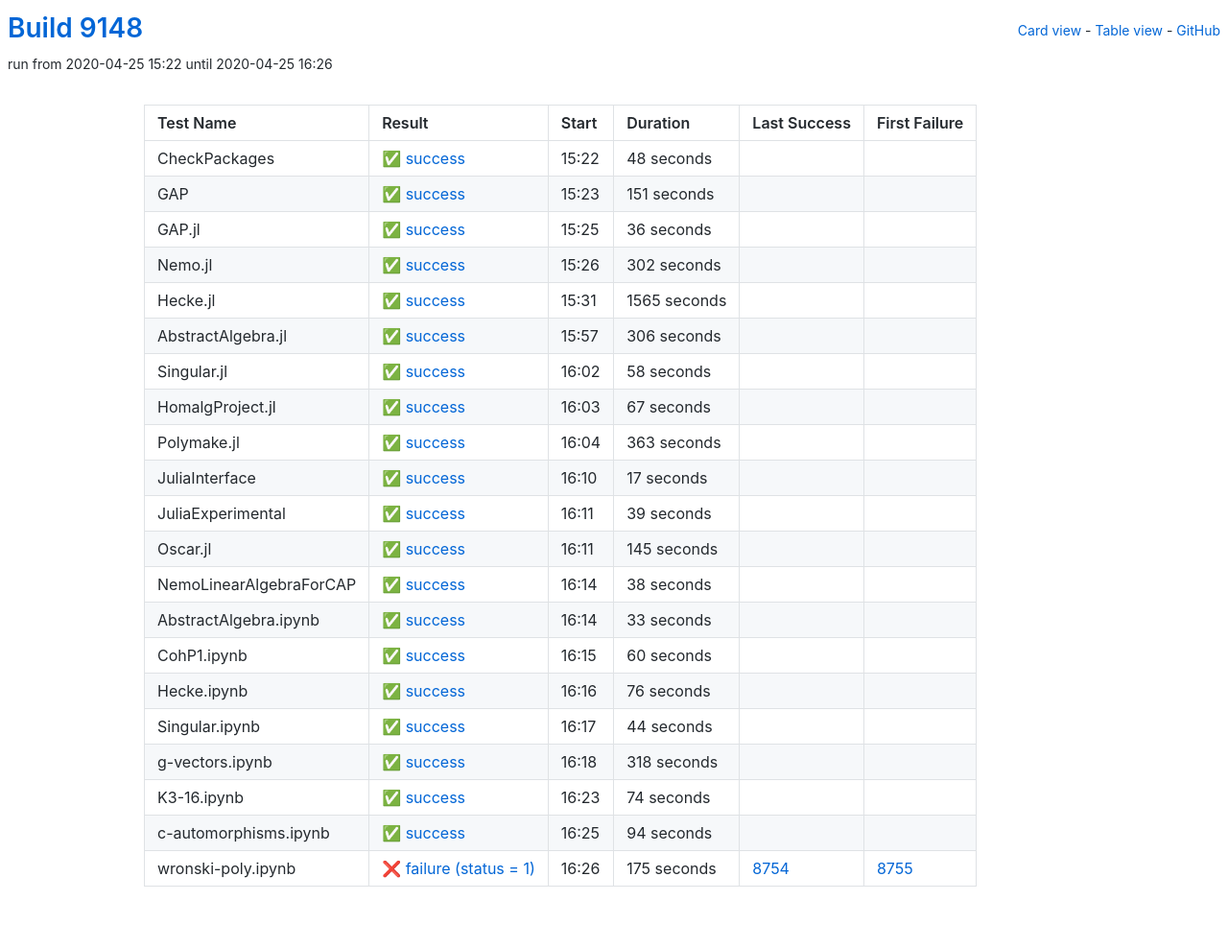
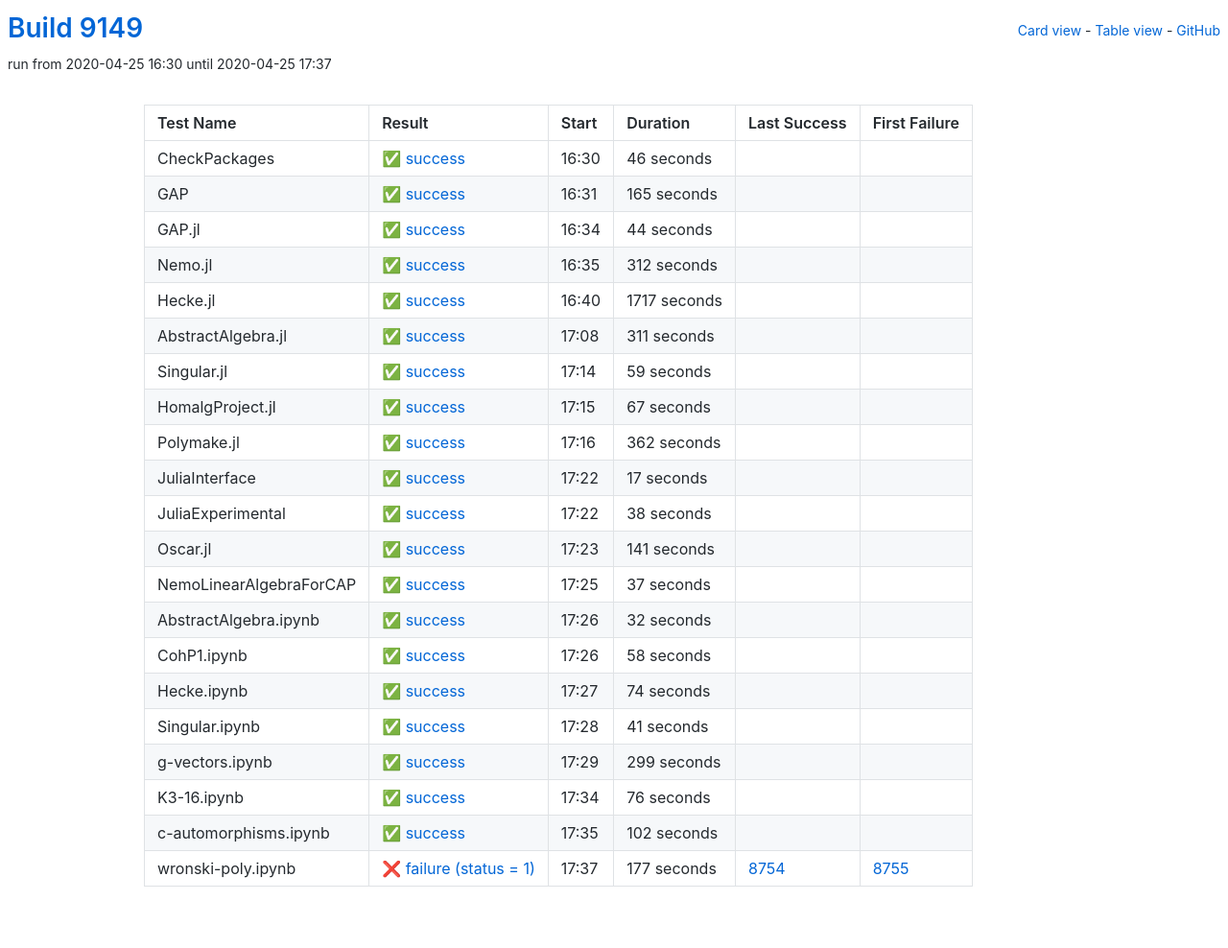
Before and after one commit to oscar-system/oscar-ci-status, a Jekyll site: the page built from table.html, in a window 1280 px wide. Shown: the whole page at 96% size. Built offline with Jekyll 4.4.1, drawn with Linux system fonts in a browser that asks for light colours.

Commit message:
Build 9149

```diff
--- a/_data/ci.yml
+++ b/_data/ci.yml
@@ -1,71 +1,159 @@
-build: 9148
-build_url: https://oscarci.mathematik.uni-kl.de/job/oscar/9148/
+build: 9149
+build_url: https://oscarci.mathematik.uni-kl.de/job/oscar/9149/
 job: oscar
 tests:
-- duration: 48
+- duration: 46
   exitcode: 0
   first_failure: false
   first_failure_url: null
   last_success: false
   last_success_url: null
-  log: https://oscarci.mathematik.uni-kl.de/job/oscar/9148/artifact/logs/build-9148/CheckPackages.log
+  log: https://oscarci.mathematik.uni-kl.de/job/oscar/9149/artifact/logs/build-9149/CheckPackages.log
   name: CheckPackages
-  start: 2020-04-25 15:22
+  start: 2020-04-25 16:30
   status: success
   success: true
-- duration: 151
+- duration: 165
   exitcode: 0
   first_failure: false
   first_failure_url: null
   last_success: false
   last_success_url: null
-  log: https://oscarci.mathematik.uni-kl.de/job/oscar/9148/artifact/logs/build-9148/GAP.log
+  log: https://oscarci.mathematik.uni-kl.de/job/oscar/9149/artifact/logs/build-9149/GAP.log
   name: GAP
-  start: 2020-04-25 15:23
+  start: 2020-04-25 16:31
   status: success
   success: true
-- duration: 36
+- duration: 44
   exitcode: 0
   first_failure: false
   first_failure_url: null
   last_success: false
   last_success_url: null
-  log: https://oscarci.mathematik.uni-kl.de/job/oscar/9148/artifact/logs/build-9148/GAP.jl.log
+  log: https://oscarci.mathematik.uni-kl.de/job/oscar/9149/artifact/logs/build-9149/GAP.jl.log
   name: GAP.jl
-  start: 2020-04-25 15:25
+  start: 2020-04-25 16:34
   status: success
   success: true
-- duration: 302
+- duration: 312
   exitcode: 0
   first_failure: false
   first_failure_url: null
   last_success: false
   last_success_url: null
-  log: https://oscarci.mathematik.uni-kl.de/job/oscar/9148/artifact/logs/build-9148/Nemo.jl.log
+  log: https://oscarci.mathematik.uni-kl.de/job/oscar/9149/artifact/logs/build-9149/Nemo.jl.log
   name: Nemo.jl
-  start: 2020-04-25 15:26
+  start: 2020-04-25 16:35
   status: success
   success: true
-- duration: 1565
+- duration: 1717
   exitcode: 0
   first_failure: false
   first_failure_url: null
   last_success: false
   last_success_url: null
-  log: https://oscarci.mathematik.uni-kl.de/job/oscar/9148/artifact/logs/build-9148/Hecke.jl.log
+  log: https://oscarci.mathematik.uni-kl.de/job/oscar/9149/artifact/logs/build-9149/Hecke.jl.log
   name: Hecke.jl
-  start: 2020-04-25 15:31
+  start: 2020-04-25 16:40
   status: success
   success: true
-- duration: 306
+- duration: 311
   exitcode: 0
   first_failure: false
   first_failure_url: null
   last_success: false
   last_success_url: null
-  log: https://oscarci.mathematik.uni-kl.de/job/oscar/9148/artifact/logs/build-9148/AbstractAlgebra.jl.log
+  log: https://oscarci.mathematik.uni-kl.de/job/oscar/9149/artifact/logs/build-9149/AbstractAlgebra.jl.log
   name: AbstractAlgebra.jl
-  start: 2020-04-25 15:57
+  start: 2020-04-25 17:08
+  status: success
+  success: true
+- duration: 59
+  exitcode: 0
+  first_failure: false
+  first_failure_url: null
+  last_success: false
+  last_success_url: null
+  log: https://oscarci.mathematik.uni-kl.de/job/oscar/9149/artifact/logs/build-9149/Singular.jl.log
+  name: Singular.jl
+  start: 2020-04-25 17:14
+  status: success
+  success: true
+- duration: 67
+  exitcode: 0
+  first_failure: false
+  first_failure_url: null
+  last_success: false
+  last_success_url: null
+  log: https://oscarci.mathematik.uni-kl.de/job/oscar/9149/artifact/logs/build-9149/HomalgProject.jl.log
+  name: HomalgProject.jl
+  start: 2020-04-25 17:15
+  status: success
+  success: true
+- duration: 362
+  exitcode: 0
+  first_failure: false
+  first_failure_url: null
+  last_success: false
+  last_success_url: null
+  log: https://oscarci.mathematik.uni-kl.de/job/oscar/9149/artifact/logs/build-9149/Polymake.jl.log
+  name: Polymake.jl
+  start: 2020-04-25 17:16
+  status: success
+  success: true
+- duration: 17
+  exitcode: 0
+  first_failure: false
+  first_failure_url: null
+  last_success: false
+  last_success_url: null
+  log: https://oscarci.mathematik.uni-kl.de/job/oscar/9149/artifact/logs/build-9149/JuliaInterface.log
+  name: JuliaInterface
+  start: 2020-04-25 17:22
+  status: success
+  success: true
+- duration: 38
+  exitcode: 0
+  first_failure: false
+  first_failure_url: null
+  last_success: false
+  last_success_url: null
+  log: https://oscarci.mathematik.uni-kl.de/job/oscar/9149/artifact/logs/build-9149/JuliaExperimental.log
+  name: JuliaExperimental
+  start: 2020-04-25 17:22
+  status: success
+  success: true
+- duration: 141
+  exitcode: 0
+  first_failure: false
+  first_failure_url: null
+  last_success: false
+  last_success_url: null
+  log: https://oscarci.mathematik.uni-kl.de/job/oscar/9149/artifact/logs/build-9149/Oscar.jl.log
+  name: Oscar.jl
+  start: 2020-04-25 17:23
+  status: success
+  success: true
+- duration: 37
+  exitcode: 0
+  first_failure: false
+  first_failure_url: null
+  last_success: false
+  last_success_url: null
+  log: https://oscarci.mathematik.uni-kl.de/job/oscar/9149/artifact/logs/build-9149/NemoLinearAlgebraForCAP.log
+  name: NemoLinearAlgebraForCAP
+  start: 2020-04-25 17:25
+  status: success
+  success: true
+- duration: 32
+  exitcode: 0
+  first_failure: false
+  first_failure_url: null
+  last_success: false
+  last_success_url: null
+  log: https://oscarci.mathematik.uni-kl.de/job/oscar/9149/artifact/logs/build-9149/AbstractAlgebra.ipynb.log
+  name: AbstractAlgebra.ipynb
+  start: 2020-04-25 17:26
   status: success
   success: true
 - duration: 58
@@ -74,97 +162,42 @@ tests:
   first_failure_url: null
   last_success: false
   last_success_url: null
-  log: https://oscarci.mathematik.uni-kl.de/job/oscar/9148/artifact/logs/build-9148/Singular.jl.log
-  name: Singular.jl
-  start: 2020-04-25 16:02
+  log: https://oscarci.mathematik.uni-kl.de/job/oscar/9149/artifact/logs/build-9149/CohP1.ipynb.log
+  name: CohP1.ipynb
+  start: 2020-04-25 17:26
   status: success
   success: true
-- duration: 67
+- duration: 74
   exitcode: 0
   first_failure: false
   first_failure_url: null
   last_success: false
   last_success_url: null
-  log: https://oscarci.mathematik.uni-kl.de/job/oscar/9148/artifact/logs/build-9148/HomalgProject.jl.log
-  name: HomalgProject.jl
-  start: 2020-04-25 16:03
+  log: https://oscarci.mathematik.uni-kl.de/job/oscar/9149/artifact/logs/build-9149/Hecke.ipynb.log
+  name: Hecke.ipynb
+  start: 2020-04-25 17:27
   status: success
   success: true
-- duration: 363
+- duration: 41
   exitcode: 0
   first_failure: false
   first_failure_url: null
   last_success: false
   last_success_url: null
-  log: https://oscarci.mathematik.uni-kl.de/job/oscar/9148/artifact/logs/build-9148/Polymake.jl.log
-  name: Polymake.jl
-  start: 2020-04-25 16:04
+  log: https://oscarci.mathematik.uni-kl.de/job/oscar/9149/artifact/logs/build-9149/Singular.ipynb.log
+  name: Singular.ipynb
+  start: 2020-04-25 17:28
   status: success
   success: true
-- duration: 17
+- duration: 299
   exitcode: 0
   first_failure: false
   first_failure_url: null
   last_success: false
   last_success_url: null
-  log: https://oscarci.mathematik.uni-kl.de/job/oscar/9148/artifact/logs/build-9148/JuliaInterface.log
-  name: JuliaInterface
-  start: 2020-04-25 16:10
-  status: success
-  success: true
-- duration: 39
-  exitcode: 0
-  first_failure: false
-  first_failure_url: null
-  last_success: false
-  last_success_url: null
-  log: https://oscarci.mathematik.uni-kl.de/job/oscar/9148/artifact/logs/build-9148/JuliaExperimental.log
-  name: JuliaExperimental
-  start: 2020-04-25 16:11
-  status: success
-  success: true
-- duration: 145
-  exitcode: 0
-  first_failure: false
-  first_failure_url: null
-  last_success: false
-  last_success_url: null
-  log: https://oscarci.mathematik.uni-kl.de/job/oscar/9148/artifact/logs/build-9148/Oscar.jl.log
-  name: Oscar.jl
-  start: 2020-04-25 16:11
-  status: success
-  success: true
-- duration: 38
-  exitcode: 0
-  first_failure: false
-  first_failure_url: null
-  last_success: false
-  last_success_url: null
-  log: https://oscarci.mathematik.uni-kl.de/job/oscar/9148/artifact/logs/build-9148/NemoLinearAlgebraForCAP.log
-  name: NemoLinearAlgebraForCAP
-  start: 2020-04-25 16:14
-  status: success
-  success: true
-- duration: 33
-  exitcode: 0
-  first_failure: false
-  first_failure_url: null
-  last_success: false
-  last_success_url: null
-  log: https://oscarci.mathematik.uni-kl.de/job/oscar/9148/artifact/logs/build-9148/AbstractAlgebra.ipynb.log
-  name: AbstractAlgebra.ipynb
-  start: 2020-04-25 16:14
-  status: success
-  success: true
-- duration: 60
-  exitcode: 0
-  first_failure: false
-  first_failure_url: null
-  last_success: false
-  last_success_url: null
-  log: https://oscarci.mathematik.uni-kl.de/job/oscar/9148/artifact/logs/build-9148/CohP1.ipynb.log
-  name: CohP1.ipynb
-  start: 2020-04-25 16:15
+  log: https://oscarci.mathematik.uni-kl.de/job/oscar/9149/artifact/logs/build-9149/g-vectors.ipynb.log
+  name: g-vectors.ipynb
+  start: 2020-04-25 17:29
   status: success
   success: true
 - duration: 76
@@ -173,63 +206,30 @@ tests:
   first_failure_url: null
   last_success: false
   last_success_url: null
-  log: https://oscarci.mathematik.uni-kl.de/job/oscar/9148/artifact/logs/build-9148/Hecke.ipynb.log
-  name: Hecke.ipynb
-  start: 2020-04-25 16:16
+  log: https://oscarci.mathematik.uni-kl.de/job/oscar/9149/artifact/logs/build-9149/K3-16.ipynb.log
+  name: K3-16.ipynb
+  start: 2020-04-25 17:34
   status: success
   success: true
-- duration: 44
+- duration: 102
   exitcode: 0
   first_failure: false
   first_failure_url: null
   last_success: false
   last_success_url: null
-  log: https://oscarci.mathematik.uni-kl.de/job/oscar/9148/artifact/logs/build-9148/Singular.ipynb.log
-  name: Singular.ipynb
-  start: 2020-04-25 16:17
+  log: https://oscarci.mathematik.uni-kl.de/job/oscar/9149/artifact/logs/build-9149/c-automorphisms.ipynb.log
+  name: c-automorphisms.ipynb
+  start: 2020-04-25 17:35
   status: success
   success: true
-- duration: 318
-  exitcode: 0
-  first_failure: false
-  first_failure_url: null
-  last_success: false
-  last_success_url: null
-  log: https://oscarci.mathematik.uni-kl.de/job/oscar/9148/artifact/logs/build-9148/g-vectors.ipynb.log
-  name: g-vectors.ipynb
-  start: 2020-04-25 16:18
-  status: success
-  success: true
-- duration: 74
-  exitcode: 0
-  first_failure: false
-  first_failure_url: null
-  last_success: false
-  last_success_url: null
-  log: https://oscarci.mathematik.uni-kl.de/job/oscar/9148/artifact/logs/build-9148/K3-16.ipynb.log
-  name: K3-16.ipynb
-  start: 2020-04-25 16:23
-  status: success
-  success: true
-- duration: 94
-  exitcode: 0
-  first_failure: false
-  first_failure_url: null
-  last_success: false
-  last_success_url: null
-  log: https://oscarci.mathematik.uni-kl.de/job/oscar/9148/artifact/logs/build-9148/c-automorphisms.ipynb.log
-  name: c-automorphisms.ipynb
-  start: 2020-04-25 16:25
-  status: success
-  success: true
-- duration: 175
+- duration: 177
   exitcode: 1
   first_failure: 8755
   first_failure_url: https://oscarci.mathematik.uni-kl.de/job/oscar/8755/
   last_success: 8754
   last_success_url: https://oscarci.mathematik.uni-kl.de/job/oscar/8754/
-  log: https://oscarci.mathematik.uni-kl.de/job/oscar/9148/artifact/logs/build-9148/wronski-poly.ipynb.log
+  log: https://oscarci.mathematik.uni-kl.de/job/oscar/9149/artifact/logs/build-9149/wronski-poly.ipynb.log
   name: wronski-poly.ipynb
-  start: 2020-04-25 16:26
+  start: 2020-04-25 17:37
   status: failure
   success: false
```
Also changed, not shown: README.md.
